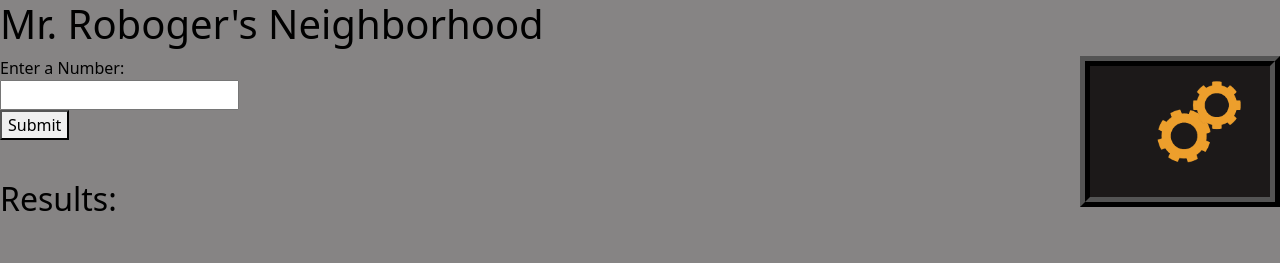
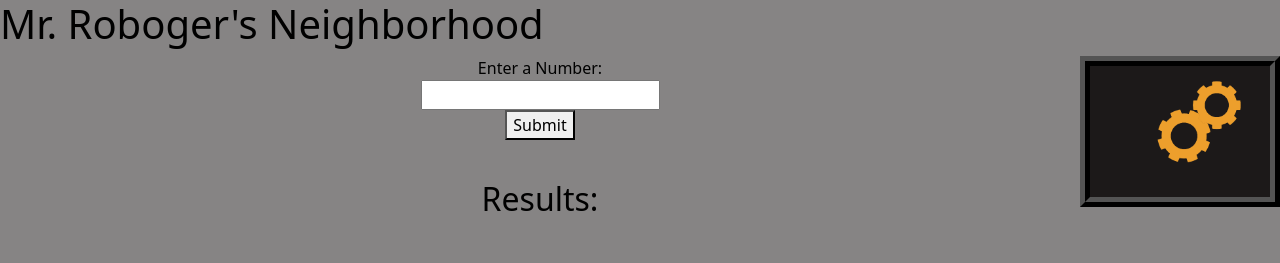
Before and after one commit to Gabe9T/projectweek3, a plain HTML site: page projectweek3/index.html in a window 1280 px wide. Shown: the top 263 px of the page. Drawn offline with Linux system fonts and the light colour scheme.

Commit message:
added center to form and results

```diff
--- a/projectweek3/css/styles.css
+++ b/projectweek3/css/styles.css
@@ -12,3 +12,10 @@ body{
     border: ridge 10px rgb(0, 0, 0);
     float: right;
 }
+
+/* Center title*/
+
+.center{
+
+    text-align: center;
+}
--- a/projectweek3/index.html
+++ b/projectweek3/index.html
@@ -6,22 +6,25 @@
     <link href="css/bootstrap.css" rel="stylesheet" type="text/css">
     <link href="css/styles.css" rel="stylesheet" type="text/css">
     <script src="js/scripts.js"></script>
-    <title>Mr. Roboger's Neighborhood</title>
+    <title >Mr. Roboger's Neighborhood</title>
 </head>
 
 <body>
     <h1>Mr. Roboger's Neighborhood</h1>
 
     <img class="pic" src="img/gears.gif"> <img />
-    <form>
-        <label>Enter a Number:
+    <form class = "center" class="">
+        <label class = "center">Enter a Number:
             <br>
             <input type="number" id="input" name="number"><br>
             <button class="button" type="submit" value="submit">Submit</button>
         </label>
     </form>
     <br />
-    <h2>Results:</h2>
+    <h2 class ="center">Results:</h2>
+
+
+
     <br />
     <p id="output"></p>
     <img class="pic" src="img/robot-dance.gif"> <img />
```
